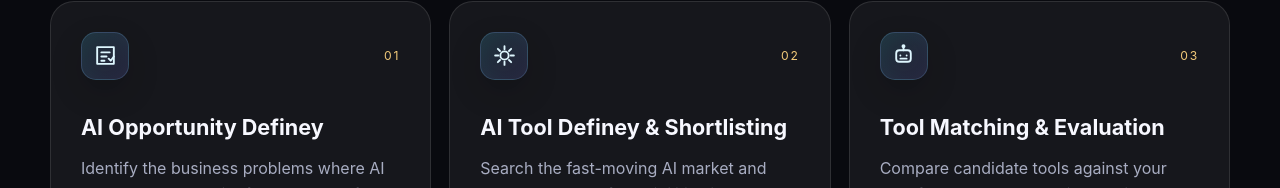
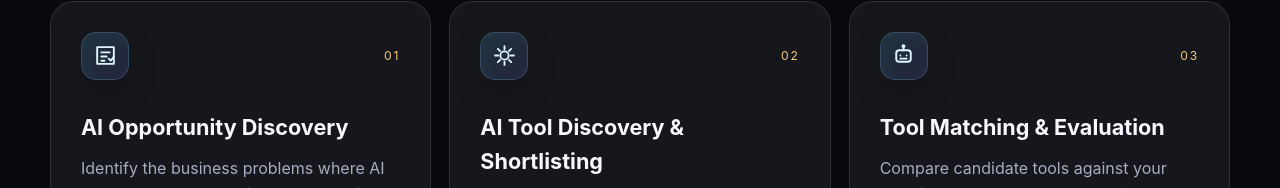
Before and after one commit to gsutiono/galoregrowth-ai, a website: page public/index.html in a window 1280 px wide. Shown: the part 2911-3099 px from the top of the page. Drawn offline with Linux system fonts and the light colour scheme; no server answers.

Commit message:
Add files via upload

```diff
--- a/public/index.html
+++ b/public/index.html
@@ -3,12 +3,12 @@
 <head>
   <meta charset="utf-8" />
   <meta name="viewport" content="width=device-width, initial-scale=1" />
-  <meta name="description" content="GaloreGrowth.ai helps businesses turn practical AI into measurable growth through strategy, automation, integration and executive AI enablement." />
+  <meta name="description" content="We help $1M+ businesses find and deploy the right AI tools — without vendor bias, wasted evaluations, or unnecessary custom development." />
   <meta name="theme-color" content="#0b0b12" />
   <link rel="icon" href="favicon.ico" sizes="any" />
   <link rel="icon" type="image/png" href="assets/galore-logo.png" />
   <link rel="apple-touch-icon" href="assets/galore-logo.png" />
-  <title>GaloreGrowth.ai — AI That Creates Real Business Growth</title>
+  <title>GaloreGrowth.ai — Find the Right AI Tools for Your Business</title>
   <style>
 :root {
   --bg: #090a0f;
@@ -1198,7 +1198,7 @@ h1 span { background: linear-gradient(100deg, #fff 10%, #b4c7ff 40%, #65dbff 75%
 <div class="operator-cta-wrap"><a class="btn btn-primary btn-large" href="#contact" data-i18n="operator.cta">Tell Me Your Business Problem</a><span class="operator-cta-note" data-i18n="operator.ctaNote">If the right tool exists, I want to find it before anyone writes new code.</span></div>
 </div><div class="operator-tools-wrap reveal delay-1"><p class="operator-tools-intro" data-i18n="operator.toolsIntro">What I bring to the search:</p><div class="operator-tools">
 <article class="operator-tool-card"><h3 data-i18n="operator.tool1t">Business Problem First</h3><p data-i18n="operator.tool1d">Start with the bottleneck, economics, workflow, and people — not a favorite AI product.</p><span class="operator-tool-outcome" data-i18n="operator.tool1o">The tool must earn its place.</span></article>
-<article class="operator-tool-card"><h3 data-i18n="operator.tool2t">Continuous Tool Definey</h3><p data-i18n="operator.tool2d">Track emerging AI products and capabilities so owners do not have to.</p><span class="operator-tool-outcome" data-i18n="operator.tool2o">Less noise. Better shortlist.</span></article>
+<article class="operator-tool-card"><h3 data-i18n="operator.tool2t">Continuous Tool Discovery</h3><p data-i18n="operator.tool2d">Track emerging AI products and capabilities so owners do not have to.</p><span class="operator-tool-outcome" data-i18n="operator.tool2o">Less noise. Better shortlist.</span></article>
 <article class="operator-tool-card"><h3 data-i18n="operator.tool3t">Fit & Value Evaluation</h3><p data-i18n="operator.tool3d">Compare usability, integration, cost, maturity, and likely business payoff.</p><span class="operator-tool-outcome" data-i18n="operator.tool3o">Buy for fit, not hype.</span></article>
 <article class="operator-tool-card"><h3 data-i18n="operator.tool4t">Onboarding & Adoption</h3><p data-i18n="operator.tool4d">Help connect the selected solution to the workflow and get people actually using it.</p><span class="operator-tool-outcome" data-i18n="operator.tool4o">A tool only matters when it gets used.</span></article>
 <article class="operator-tool-card"><h3 data-i18n="operator.tool5t">Build Only When Necessary</h3><p data-i18n="operator.tool5d">If the market truly cannot solve the problem, custom work can be considered selectively through trusted relationships.</p><span class="operator-tool-outcome" data-i18n="operator.tool5o">Custom is the exception.</span></article>
@@ -1220,12 +1220,12 @@ h1 span { background: linear-gradient(100deg, #fff 10%, #b4c7ff 40%, #65dbff 75%
       <div id="servicesDetail" class="card-grid service-grid collapsible-detail">
         <article class="service-card reveal">
           <div class="service-top"><div class="topic-icon"><svg viewBox="0 0 24 24" aria-hidden="true"><path d="M4 4h16v16H4z"/><path d="M8 9h8M8 13h5M8 17h3"/><path d="M15 15l2 2 3-4"/></svg></div><span class="card-index">01</span></div>
-          <h3 data-i18n="services.s1t">AI Opportunity Definey</h3>
+          <h3 data-i18n="services.s1t">AI Opportunity Discovery</h3>
           <p data-i18n="services.s1d">Identify the business problems where AI could create meaningful value — before choosing a product.</p>
         </article>
         <article class="service-card reveal delay-1">
           <div class="service-top"><div class="topic-icon"><svg viewBox="0 0 24 24" aria-hidden="true"><path d="M12 3v3M12 18v3M3 12h3M18 12h3"/><circle cx="12" cy="12" r="4"/><path d="M5.6 5.6l2.1 2.1M16.3 16.3l2.1 2.1M18.4 5.6l-2.1 2.1M7.7 16.3l-2.1 2.1"/></svg></div><span class="card-index">02</span></div>
-          <h3 data-i18n="services.s2t">AI Tool Definey & Shortlisting</h3>
+          <h3 data-i18n="services.s2t">AI Tool Discovery & Shortlisting</h3>
           <p data-i18n="services.s2d">Search the fast-moving AI market and narrow dozens of possibilities into a practical shortlist.</p>
         </article>
         <article class="service-card reveal delay-2">
@@ -1743,8 +1743,8 @@ const translations = {
 
 
     'services.eyebrow':'WHAT WE DO','services.title':'You do not need more AI tools. You need the right ones.','services.subtitle':'We discover, evaluate, match, and help you adopt existing AI solutions before custom development is ever considered.',
-    'services.s1t':'AI Opportunity Definey','services.s1d':'Identify the business problems where AI could create meaningful value — before choosing a product.',
-    'services.s2t':'AI Tool Definey & Shortlisting','services.s2d':'Search the fast-moving AI market and narrow dozens of possibilities into a practical shortlist.',
+    'services.s1t':'AI Opportunity Discovery','services.s1d':'Identify the business problems where AI could create meaningful value — before choosing a product.',
+    'services.s2t':'AI Tool Discovery & Shortlisting','services.s2d':'Search the fast-moving AI market and narrow dozens of possibilities into a practical shortlist.',
     'services.s3t':'Tool Matching & Evaluation','services.s3d':'Compare candidate tools against your workflow, team, budget, integration needs, and expected payoff.',
     'services.s4t':'Vendor / Solution Navigation','services.s4d':'Help you understand competing platforms, vendor claims, pricing models, and what is actually worth considering.',
     'services.s5t':'Onboarding & Workflow Fit','services.s5d':'Help the selected tool fit the way your business actually works, including setup, workflow design, and handoff.',
```
